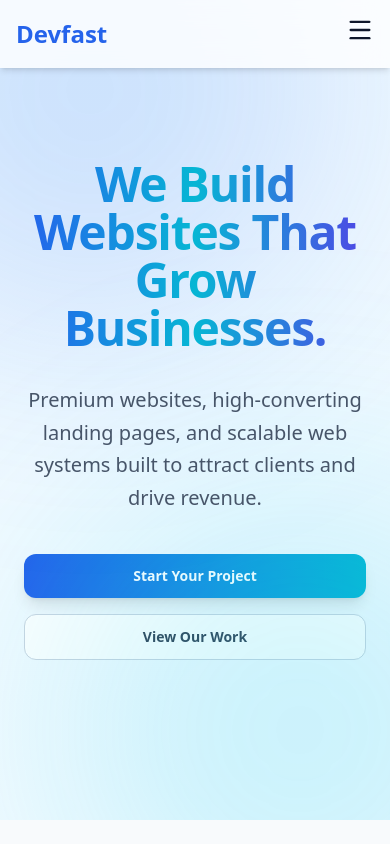
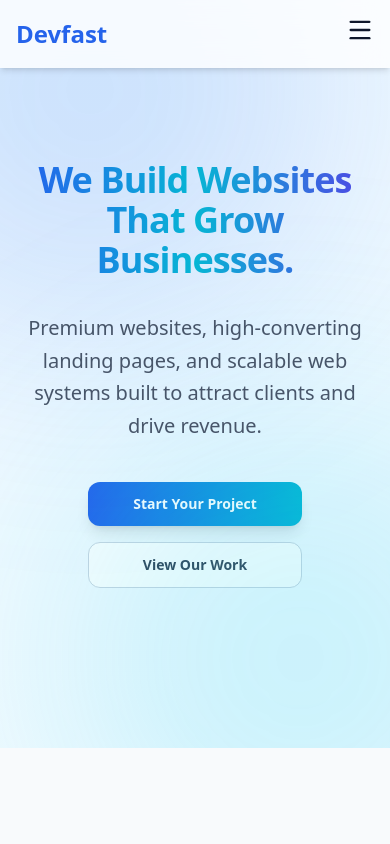
Before and after one commit to Devwezardtech/devfast, a React (Create React App) app: page / in a window 390 px wide. Shown: the top 844 px of the page. Built offline with nearby package versions, Linux system fonts and the light colour scheme.

Commit message:
inhance: add some margin in the hero section that inhance like nice button

```diff
--- a/src/page/home.jsx
+++ b/src/page/home.jsx
@@ -106,7 +106,7 @@ export default function DevfastLanding() {
           animate="visible"
           variants={fadeUp}
           transition={{ duration: 0.8 }}
-          className="relative text-5xl md:text-7xl font-extrabold tracking-tight bg-gradient-to-r from-blue-600 via-cyan-500 to-indigo-600 bg-clip-text text-transparent"
+          className="relative text-4xl md:text-5xl font-extrabold tracking-tight bg-gradient-to-r from-blue-600 via-cyan-500 to-indigo-600 bg-clip-text text-transparent"
         >
           We Build Websites That Grow Businesses.
         </motion.h1>
@@ -129,7 +129,7 @@ export default function DevfastLanding() {
                 "mailto:ejemarmaloloyon007@gmail.com?subject=Project Inquiry&body=Hi, I would like to start a project with you."
               )
             }
-            className="inline-flex items-center justify-center px-6 py-3 text-sm md:text-base font-semibold rounded-full bg-gradient-to-r from-blue-600 to-cyan-500 text-white shadow-lg hover:scale-105 hover:shadow-xl transition duration-300"
+            className="inline-flex items-center justify-center px-6 py-3 text-sm md:text-base font-semibold rounded-full bg-gradient-to-r from-blue-600 to-cyan-500 text-white shadow-lg hover:scale-105 hover:shadow-xl transition duration-300 mx-16 md:mx-0"
           >
             Start Your Project
           </Button>
@@ -139,7 +139,7 @@ export default function DevfastLanding() {
             onClick={() =>
               projectsRef.current?.scrollIntoView({ behavior: "smooth" })
             }
-            className="inline-flex items-center justify-center px-6 py-3 text-sm md:text-base font-semibold rounded-full border border-slate-300 text-slate-700 hover:bg-slate-100 transition duration-300"
+            className="inline-flex items-center justify-center px-6 py-3 text-sm md:text-base font-semibold rounded-full border border-slate-300 text-slate-700 hover:bg-slate-100 transition duration-300 mx-16 md:mx-0"
           >
             View Our Work
           </Button>
```
